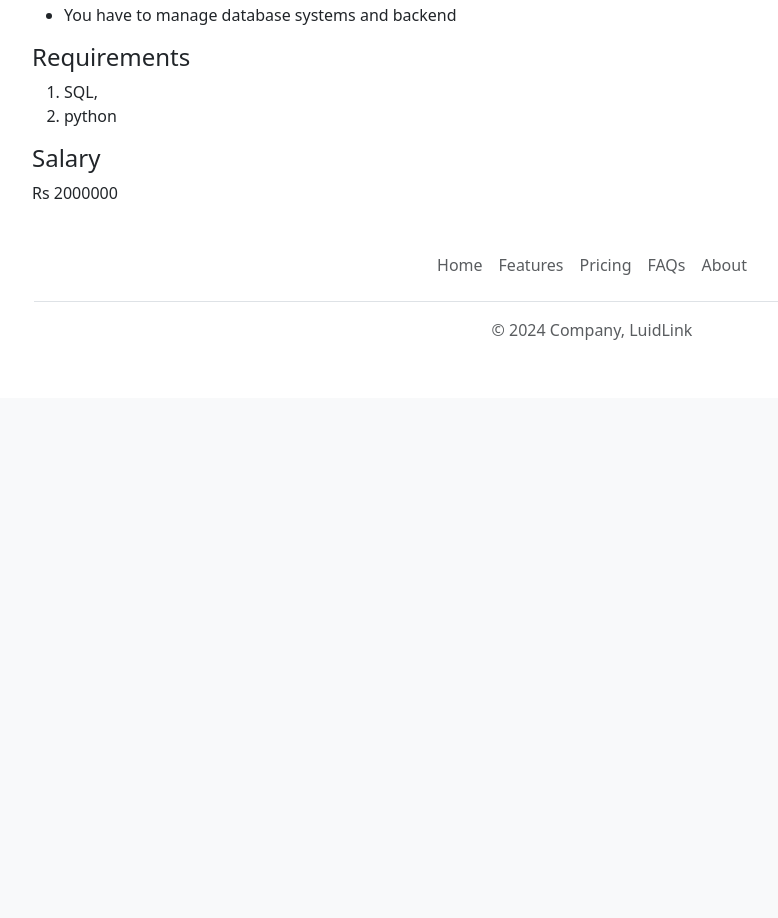
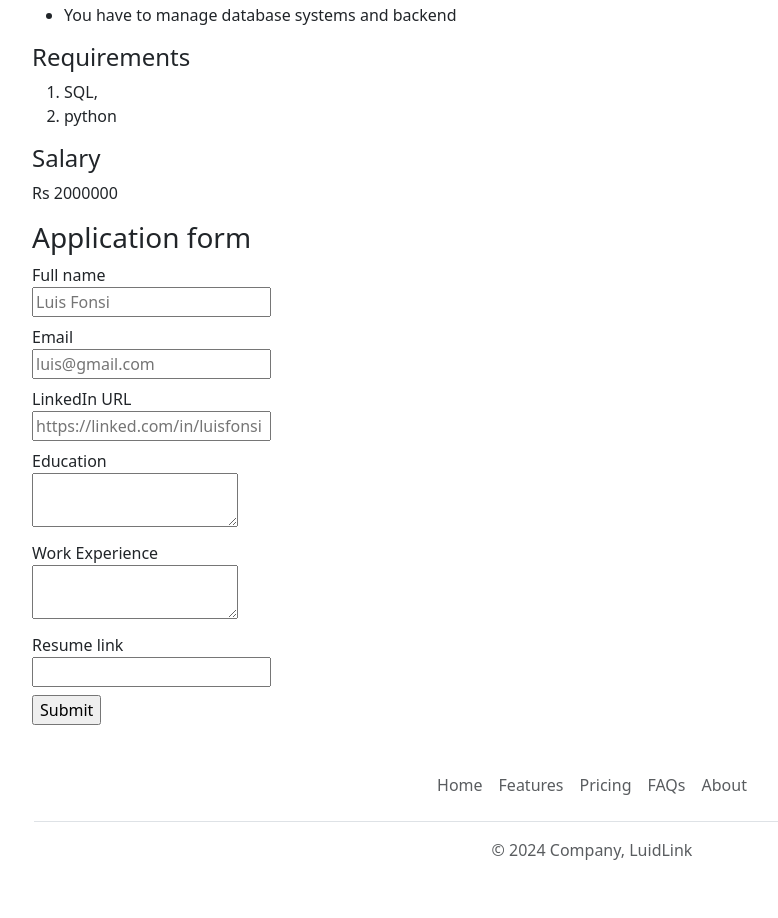
Before and after one commit to Pranluis/careers-website-v2, a Flask app: page /job/1 in a window 1280 px wide. Shown: the part 655-1573 px from the top of the page, without its empty margins (48-826 px from the left). Before the commit the page ends 995 px from the top, so only its background shows below. Run offline with Flask 3, Linux system fonts and the light colour scheme; data comes from the database, SQL or seed files in the repository.

Commit message:
added application form

```diff
--- a/app.py
+++ b/app.py
@@ -23,6 +23,11 @@ def show_job(id):
 
     return render_template('jobpage.html', job=job)
 
+@app.route("/job/<id>/apply", methods=['post'])
+def apply_to_job(id):
+    data = request.form
+    return jsonify(data)
+
 
 if __name__ == '__main__':
     app.run(host='0.0.0.0', debug=True)
--- /dev/null
+++ b/templates/application_form.html
@@ -0,0 +1,35 @@
+<h3>Application form</h3>
+<form action="/job/{{job.id}}/apply" method="post">
+    <div class="mb-2">
+        <label for="full_name">Full name</label><br>
+        <input type="text" name="full_name" id="full_name" placeholder="Luis Fonsi" required>
+    </div>
+
+    <div class="mb-2">
+        <label for="email">Email</label><br>
+        <input type="email" name="email" id="email" placeholder="luis@gmail.com" required>
+    </div>
+
+    <div class="mb-2">
+        <label for="linkin">LinkedIn URL</label><br>
+        <input type="text" name="linkin" id="linkin" placeholder="https://linked.com/in/luisfonsi" required>
+    </div>
+
+    <div class="mb-2">
+        <label for="edu">Education</label><br>
+        <textarea name="edu" id="edu" ></textarea>
+    </div>
+
+    <div class="mb-2">
+        <label for="work">Work Experience</label><br>
+        <textarea name="work" id="work" ></textarea>
+    </div>
+
+    <div class="mb-2">
+        <label for="resume">Resume link</label><br>
+        <input type="text" name="resume" id="resume" required>
+    </div>
+
+    <input type="submit" >
+
+</form>
--- a/templates/jobpage.html
+++ b/templates/jobpage.html
@@ -45,7 +45,10 @@
 
         <h4>Salary</h4>
         <p>{{job.currency}} {{job.salary}}</p>
+
+        {% include 'application_form.html' %}
     </div>
+
     {% include 'footer.html' %}
 </body>
 </html>
--- a/templates/navbar.html
+++ b/templates/navbar.html
@@ -1,7 +1,7 @@
 
 <nav class="navbar navbar-expand-lg bg-body-tertiary fixed-top">
     <div class="container-fluid">
-      <a class="navbar-brand" href="#"><b>LuidLink</b></a>
+      <a class="navbar-brand" href="/"><b>LuidLink</b></a>
       <button class="navbar-toggler" type="button" data-bs-toggle="collapse" data-bs-target="#navbarSupportedContent" aria-controls="navbarSupportedContent" aria-expanded="false" aria-label="Toggle navigation">
         <span class="navbar-toggler-icon"></span>
       </button>
```
